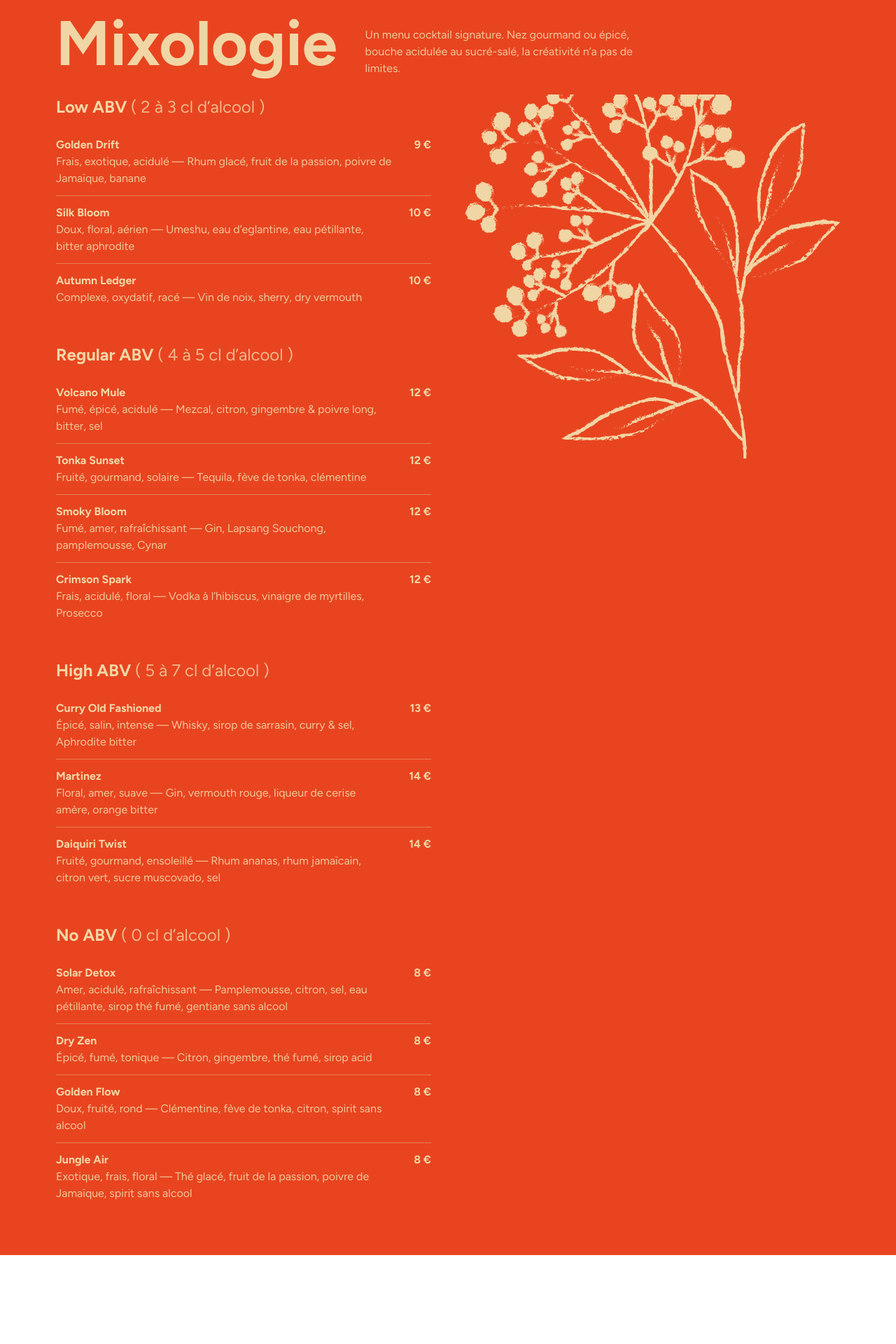
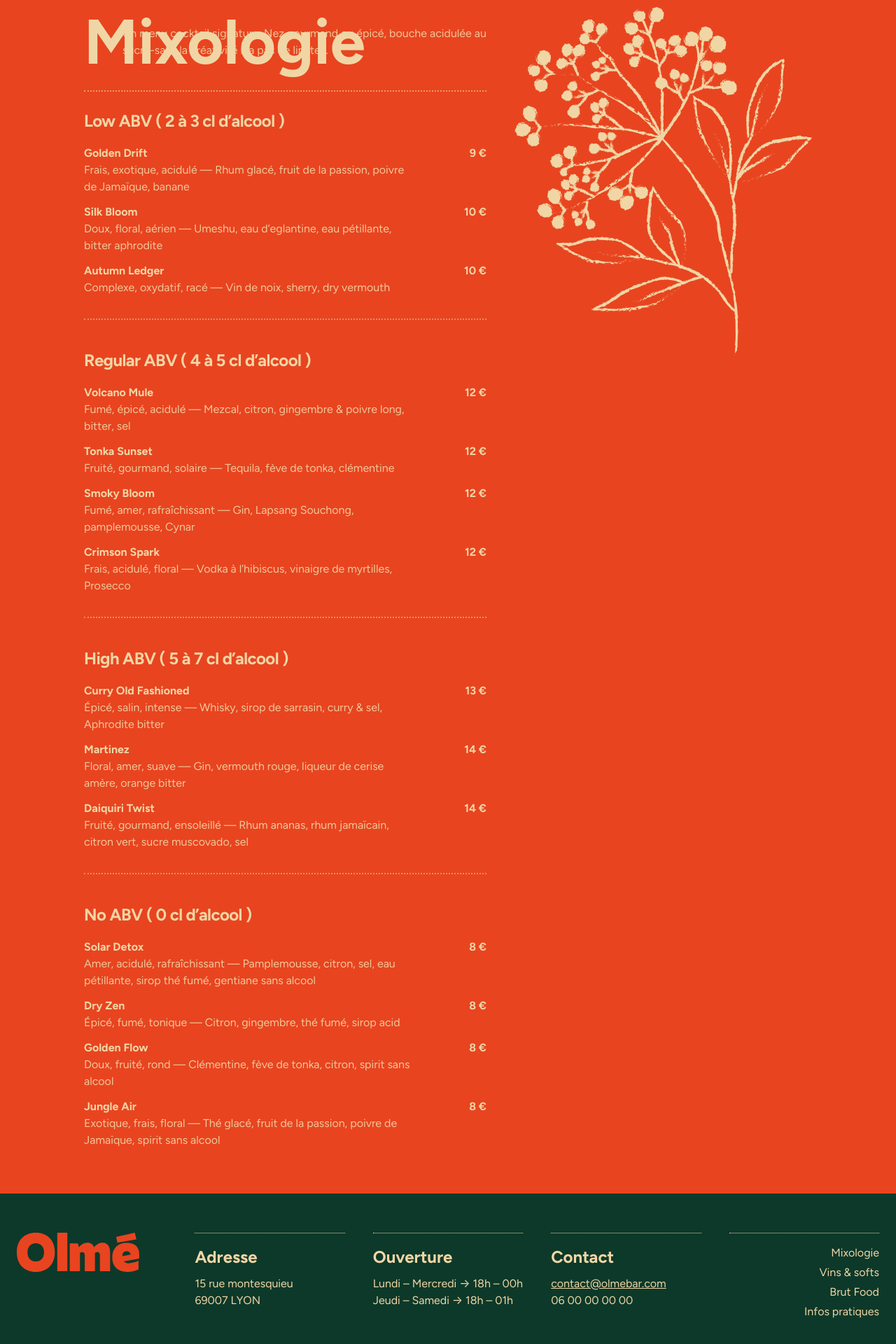
Before and after one commit to MisterPingouin/olme-site, a Next.js app: page / in a window 1280 px wide. Shown: the part 852-2772 px from the top of the page at 70% size. Before the commit the page ends 2645 px from the top, so only its background shows below. Built offline with nearby package versions, Linux system fonts and the light colour scheme.

Commit message:
Homepage test 4

```diff
--- /dev/null
+++ b/src/app/components/Footer.tsx
@@ -0,0 +1,51 @@
+import Link from "next/link";
+
+export default function Footer() {
+  return (
+    <footer className="bg-o-green text-o-sand">
+      <div className="mx-auto max-w-[1280px] px-6 py-14">
+        <div className="grid grid-cols-1 md:grid-cols-5 gap-10 items-start">
+          {/* Logo rouge à gauche */}
+          <div className="md:col-span-1">
+            <img
+              src="/logo/logo-olme.svg"
+              alt="Olmé"
+              className="h-14 w-auto"
+              draggable={false}
+            />
+          </div>
+
+          <div className="md:col-span-4 grid grid-cols-1 md:grid-cols-4 gap-10">
+            <div className="border-t border-dotted border-current pt-4">
+              <div className="font-b text-24 mb-2">Adresse</div>
+              <div>15 rue montesquieu</div>
+              <div>69007 LYON</div>
+            </div>
+            <div className="border-t border-dotted border-current pt-4">
+              <div className="font-b text-24 mb-2">Ouverture</div>
+              <div>Lundi – Mercredi → 18h – 00h</div>
+              <div>Jeudi – Samedi → 18h – 01h</div>
+            </div>
+            <div className="border-t border-dotted border-current pt-4">
+              <div className="font-b text-24 mb-2">Contact</div>
+              <div>
+                <a href="mailto:contact@olmebar.com" className="underline">
+                  contact@olmebar.com
+                </a>
+              </div>
+              <div>06 00 00 00 00</div>
+            </div>
+            <nav className="border-t border-dotted border-current pt-4 md:text-right">
+              <ul className="space-y-1">
+                <li><Link href="#mixologie">Mixologie</Link></li>
+                <li><Link href="#vins">Vins & softs</Link></li>
+                <li><Link href="#food">Brut Food</Link></li>
+                <li><Link href="#infos">Infos pratiques</Link></li>
+              </ul>
+            </nav>
+          </div>
+        </div>
+      </div>
+    </footer>
+  );
+}
--- a/src/app/page.tsx
+++ b/src/app/page.tsx
@@ -10,6 +10,7 @@ import Mixologie from "./sections/Mixologie";
 import Vins from "./sections/Vins";
 import Food from "./sections/Food";
 import Infos from "./sections/Infos";
+import Footer from "./components/Footer";
 
 export default function Home() {
   const [active, setActive] = useState<string>("mixologie"); // par défaut
@@ -122,6 +123,8 @@ export default function Home() {
       {active === "vins" && <Vins />}
       {active === "food" && <Food />}
       {active === "infos" && <Infos />}
+
+      <Footer/>
     </>
   );
 }
--- a/src/app/sections/Food.tsx
+++ b/src/app/sections/Food.tsx
@@ -1,25 +1,37 @@
+import Image from "next/image";
 import { BRUT_FOOD } from "../data/content";
 
 export default function Food() {
   return (
     <section id="food" className="anchor" style={{ backgroundColor: "#F4E4C7" }}>
       <div className="mx-auto max-w-[1200px] px-6 py-16 text-o-green">
-        <h2 className="text-[90px] leading-[1.1] font-b mb-6">{BRUT_FOOD.title}</h2>
-        <p className="text-o-green/80 mb-10">
-          Simple et soigné, pensé pour accompagner le verre. De la nourriture brute…
-        </p>
-        <div className="grid grid-cols-1 md:grid-cols-2 gap-12">
-          <div className="divide-y divide-o-green/20">
-            {BRUT_FOOD.items.map(it => (
+        <div className="flex items-start gap-10">
+          <h2 className="text-[90px] leading-[1.1] font-b">{BRUT_FOOD.title}</h2>
+          <p className="text-o-green/80 max-w-[520px]">
+            Simple et soigné, pensé pour accompagner le verre. De la nourriture brute…
+          </p>
+        </div>
+        <div className="mt-4 border-b border-dotted border-o-green/30" />
+
+        <div className="mt-10 grid grid-cols-1 md:grid-cols-2 gap-12">
+          <div className="divide-y divide-o-green/20 divide-dotted">
+            {BRUT_FOOD.items.map((it) => (
               <div key={it.name} className="py-3 flex items-baseline justify-between">
-                <div className="font-b">{it.name}</div>
+                <div className="font-b li-arrow">{it.name}</div>
                 <div className="font-b">{it.price} €</div>
               </div>
             ))}
           </div>
+
           <aside className="hidden md:block">
             <div className="rounded-2xl overflow-hidden">
-              <img src="/img/food.jpg" alt="Assiette" className="w-full h-[520px] object-cover" />
+              <Image
+                src="/img/food.jpg"
+                alt="Assiette"
+                width={640}
+                height={520}
+                className="w-full h-[520px] object-cover"
+              />
             </div>
           </aside>
         </div>
--- a/src/app/sections/Infos.tsx
+++ b/src/app/sections/Infos.tsx
@@ -1,28 +1,26 @@
 import { INFOS } from "../data/content";
 
-
-export default function Infos(){
+export default function Infos() {
   return (
     <section id="infos" className="anchor" style={{ backgroundColor: "#41BEDF" }}>
       <div className="mx-auto max-w-[1200px] px-6 py-16 text-o-green">
-<h2 className="text-[90px] leading-[1.1] font-b mb-10">{INFOS.heading}</h2>
+        <h2 className="text-[90px] leading-[1.1] font-b mb-6">{INFOS.heading}</h2>
+        <div className="mt-2 border-b border-dotted border-o-green/40" />
 
-
-<div className="grid grid-cols-1 lg:grid-cols-3 gap-10 mb-14">
-<div className="border-t border-dashed border-o-green/40 pt-4">
+        <div className="grid grid-cols-1 lg:grid-cols-3 gap-10 mb-14 mt-8">
+          <div className="border-t border-dotted border-o-green/40 pt-4">
             <div className="font-b text-24 mb-2">Adresse</div>
-{INFOS.address.map(l => <div key={l}>{l}</div>)}
+            {INFOS.address.map((l) => <div key={l}>{l}</div>)}
           </div>
-<div className="border-t border-dashed border-o-green/40 pt-4">
+          <div className="border-t border-dotted border-o-green/40 pt-4">
             <div className="font-b text-24 mb-2">Ouverture</div>
-{INFOS.opening.map(l => <div key={l}>{l}</div>)}
+            {INFOS.opening.map((l) => <div key={l}>{l}</div>)}
           </div>
-<div className="border-t border-dashed border-o-green/40 pt-4">
+          <div className="border-t border-dotted border-o-green/40 pt-4">
             <div className="font-b text-24 mb-2">Contact</div>
-{INFOS.contact.map(l => <div key={l}>{l}</div>)}
+            {INFOS.contact.map((l) => <div key={l}>{l}</div>)}
           </div>
         </div>
-
 
         <div className="grid grid-cols-1 lg:grid-cols-2 gap-8 text-o-green/90">
           <div>
--- a/src/app/sections/Mixologie.tsx
+++ b/src/app/sections/Mixologie.tsx
@@ -1,40 +1,83 @@
+import Image from "next/image";
 import { MIXO_SECTIONS } from "../data/content";
 
+export default function Mixologie() {
+  return (
+    <section
+      id="mixologie"
+      aria-labelledby="mixologie-title"
+      className="anchor bg-o-red text-o-sand -mt-[2px]"
+    >
+      <div className="mx-auto px-30 py-16">
+        {/* Grille titre | texte | image */}
+        <div className="grid grid-cols-1 md:grid-cols-[minmax(0,1fr)_520px_425px] md:grid-rows-[auto_auto_auto] md:gap-x-10">
+          <h2
+            id="mixologie-title"
+            className="text-[90px] leading-[1.1] font-b md:row-start-1 md:col-start-1"
+          >
+            Mixologie
+          </h2>
 
-export default function Mixologie(){
-return (
-<section id="mixologie" className="anchor bg-o-red text-o-sand">
-<div className="mx-auto px-20 py-16">
-    <div className="flex items-center gap-10">
-<h2 className="text-[90px] leading-[1.1] font-b mb-6">Mixologie</h2>
-<p className="text-o-sand/90 max-w-99">Un menu cocktail signature. Nez gourmand ou épicé, bouche acidulée au sucré-salé, la créativité n’a pas de limites.</p>
+          {/* Centrage vertical du paragraphe par rapport au titre */}
+          <p className="text-o-sand/90 max-w-[520px] md:row-start-1 md:col-start-2 md:self-center mt-4 md:mt-0">
+            Un menu cocktail signature. Nez gourmand ou épicé, bouche acidulée au
+            sucré-salé, la créativité n’a pas de limites.
+          </p>
+
+          {/* Image à droite, reste alignée en haut et couvre aussi le contenu */}
+          <div className="mt-8 md:mt-0 md:row-start-1 md:row-span-3 md:col-start-3 md:self-start md:justify-self-end">
+            <Image
+              src="/img/fleur.svg"
+              alt="Illustration botanique"
+              width={425}
+              height={497}
+              priority
+              className="w-[425px] h-[497px] object-contain"
+              sizes="(min-width: 1024px) 425px, 60vw"
+            />
           </div>
-<div className="grid grid-cols-1 md:grid-cols-2 gap-12">
-<div className="space-y-10">
-{MIXO_SECTIONS.map(sec => (
-<div key={sec.title}>
-<h3 className="font-b text-24 mb-3">{sec.title} <span className="font-r opacity-80">{sec.subtitle}</span></h3>
-<div className="divide-y divide-o-sand/40">
-{sec.items.map(item => (
-<div key={item.name} className="py-3 flex items-baseline justify-between gap-6">
-<div>
-<div className="font-b">{item.name}</div>
-<div className="text-o-sand/90 text-16">{item.notes}</div>
+
+          {/* Règle pointillée plus visible */}
+          <hr className="col-span-1 md:col-span-2 mt-5 border-0 border-b-2 border-dotted border-o-sand/60" />
+
+          {/* Contenu */}
+          <div className="mt-6 col-span-1 md:col-span-2 space-y-10">
+            {MIXO_SECTIONS.map((sec, idx) => (
+              <section key={sec.title} aria-labelledby={`sec-${sec.title}`}>
+                <h3
+                  id={`sec-${sec.title}`}
+                  className="font-b text-24 mb-4 tracking-tight"
+                >
+                  {sec.title}{" "}
+                  {/* Sous-titre en gras */}
+                  <span className="font-b">{sec.subtitle}</span>
+                </h3>
+
+                <div className="space-y-3">
+                  {sec.items.map((item) => (
+                    <div
+                      key={item.name}
+                      className="md:grid md:grid-cols-[minmax(0,1fr)_80px] md:items-baseline md:gap-6 flex items-baseline justify-between"
+                    >
+                      <div className="min-w-0">
+                        <div className="font-b li-arrow">{item.name}</div>
+                        <div className="text-16 text-o-sand/90">
+                          {item.notes}
                         </div>
-<div className="whitespace-nowrap font-b">{item.price} €</div>
                       </div>
-))}
+                      <div className="text-right font-b whitespace-nowrap">
+                        {item.price} €
                       </div>
                     </div>
                   ))}
                 </div>
 
-
-<aside className="hidden md:block">
-<div className="rounded-2xl overflow-hidden">
-<img src="/img/fleur.svg" alt="Cocktail" className="w-full h-[520px] object-cover" />
+                {idx < MIXO_SECTIONS.length - 1 && (
+                  <hr className="mt-8 border-0 border-b-2 border-dotted border-o-sand/50" />
+                )}
+              </section>
+            ))}
           </div>
-</aside>
         </div>
       </div>
     </section>
```
Also changed, not shown: src/app/sections/Vins.tsx (+25 -13 lines). Lines whose indentation alone changed are shown as unchanged.
